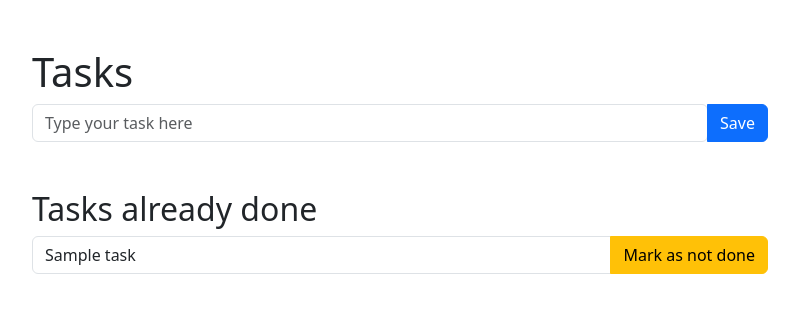
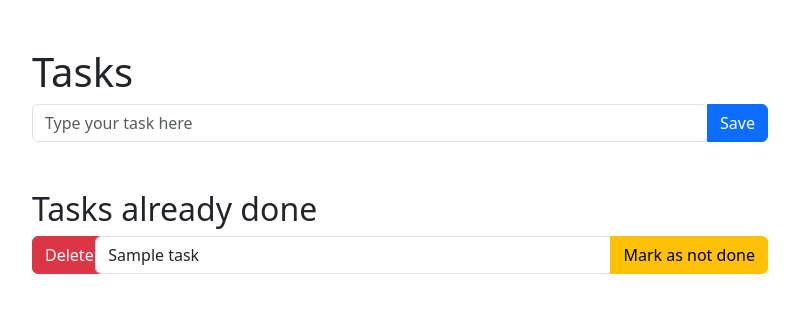
Before and after one commit to ruandiego23/django-mininal-crud, a Django app: page / in a window 1280 px wide. Shown: the top 313 px of the page, without its empty margins (240-1039 px from the left). Run offline with Django 5.2, Linux system fonts and the light colour scheme; tables that the repository leaves empty hold one stand-in row (values such as "Sample post"); some libraries are stand-ins or nearby versions.

Commit message:
Delete a task
Closes #7

```diff
--- a/webdev/tasks/templates/tasks/home.html
+++ b/webdev/tasks/templates/tasks/home.html
@@ -47,16 +47,32 @@
             <div class="col-sm-8 offset-sm-2">
                 {% if done_tasks.exists %}
                     <h2>Tasks already done</h2>
+
                     {% for task in done_tasks %}
+
+                        <div class="row">
+                            <div class="col-sm-1">
+                                <form action="{% url 'tasks:erase' task_id=task.id %}" method="POST">
+                                    {% csrf_token %}
+                                    <input type="hidden" value="checked" name="deleted">
+                                    <button class="btn btn-danger" type="submit">Delete</button>
+
+                                </form>
+                            </div>
+                            <div class="col-sm-11">
                                 <form action="{% url 'tasks:detail' task_id=task.id %}" method="POST">
                                     {% csrf_token %}
-                            <div class="input-group has-validation mb-sm-3">
-                                <input type="text" class="form-control" placeholder="Type your task here" name="name"
+                                    <div class="input-group mb-sm-3">
+                                        <input type="text" class="form-control" placeholder="Type your task here"
+                                               name="name"
                                                aria-label="task" required="required" value="{{ task.name }}">
                                         <input type="hidden" value="checked" name="not done">
                                         <button class="btn btn-warning" type="submit">Mark as not done</button>
                                     </div>
                                 </form>
+                            </div>
+                        </div>
+
                     {% endfor %}
                 {% endif %}
             </div>
--- a/webdev/tasks/urls.py
+++ b/webdev/tasks/urls.py
@@ -7,4 +7,5 @@ app_name = 'tasks'
 urlpatterns = [
     path('', views.home, name='home'),
     path('<int:task_id>', views.detail, name='detail'),
+    path('delete/<int:task_id>', views.erase, name='erase'),
 ]
--- a/webdev/tasks/views.py
+++ b/webdev/tasks/views.py
@@ -40,3 +40,9 @@ def detail(request, task_id):
         if form.is_valid():
             form.save()
     return HttpResponseRedirect(reverse('tasks:home'))
+
+
+def erase(request, task_id):
+    if request.method == 'POST':
+        Task.objects.filter(id=task_id).delete()
+    return HttpResponseRedirect(reverse('tasks:home'))
```
Also changed, not shown: webdev/tasks/tests/test_tasks_delete.py (added, +19 -0 lines). Lines whose indentation alone changed are shown as unchanged.
